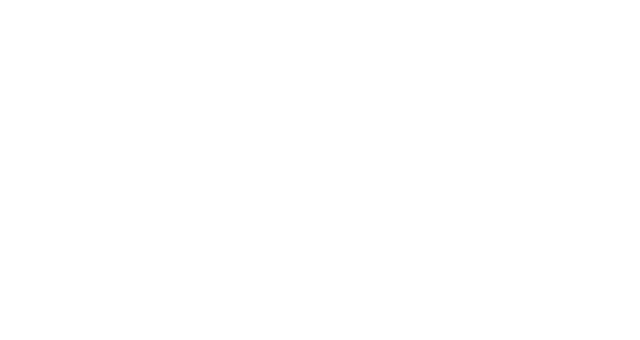
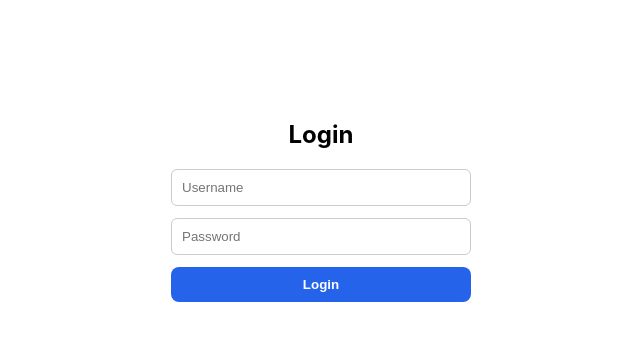
Before and after one commit to yatin94/genai-short-movie-fe, a React (Create React App) app: page /login in a window 1280 px wide. Before the commit this address had no page. Shown: the top 340 px of the page, without its empty margins (319-959 px from the left). Built offline with nearby package versions, Linux system fonts and the light colour scheme.

Commit message:
authentication

```diff
--- a/src/Admin.js
+++ b/src/Admin.js
@@ -1,8 +1,12 @@
 import React, { useState, useEffect } from "react";
 import { FaEye, FaSyncAlt } from "react-icons/fa";
 import AdminDrawer from "./AdminDrawer";
+import { useNavigate } from "react-router-dom";
+
 
 export default function Admin() {
+  const navigate = useNavigate(); // 👈 add this
+
   const [drawerOpen, setDrawerOpen] = useState(false);
   const [selectedRequests, setSelectedRequests] = useState([]);
   const [selectedUserId, setSelectedUserId] = useState("");
@@ -17,10 +21,30 @@
 
   // Refetch logic
   const fetchAdminData = () => {
+    const token = localStorage.getItem("token");
+    if (!token) {
+      // No token → go to login
+      localStorage.setItem("redirectAfterLogin", "/admin");
+      navigate("/login");
+      return;
+    }
+
+
     setLoading(true);
     setError("");
-    fetch("http://127.0.0.1:8000/admin")
+    fetch("http://127.0.0.1:8000/admin", {
+      headers: {
+        Authorization: `Bearer ${token}`,
+        "Content-Type": "application/json",
+      },})
       .then((res) => {
+        if (res.status === 401 || res.status === 403) {
+          // 👇 store current path and redirect to login
+          localStorage.setItem("redirectAfterLogin", "/admin");
+          navigate("/login");
+          throw new Error("Unauthenticated");
+        }
+
         if (!res.ok) throw new Error("Failed to fetch admin data");
         return res.json();
       })
--- a/src/App.js
+++ b/src/App.js
@@ -5,6 +5,7 @@
 import LogsPanel from "./logs_section";
 import RealTimeData from "./real_time_data";
 import Admin from "./Admin";
+import Login from "./Login";
 
 function MainApp() {
   const [userId, setUserId] = useState(null);
@@ -45,6 +46,8 @@
       <Routes>
         <Route path="/" element={<MainApp />} />
         <Route path="/admin" element={<Admin />} />
+        <Route path="/login" element={<Login />} />
+
       </Routes>
     </BrowserRouter>
   );
--- a/src/BgStatusDropdown.js
+++ b/src/BgStatusDropdown.js
@@ -1,15 +1,29 @@
 import React, { useEffect, useState } from "react";
+import { useNavigate } from "react-router-dom";
 
 export default function BgStatusDropdown({ userId, requestId }) {
+  const navigate = useNavigate(); // 👈 add this
+
   const [loading, setLoading] = useState(true);
   const [bgStatus, setBgStatus] = useState("");
   const [logs, setLogs] = useState([]);
   const [error, setError] = useState("");
 
   useEffect(() => {
+    const token = localStorage.getItem("token");
+    if (!token) {
+      // No token → go to login
+      localStorage.setItem("redirectAfterLogin", "/admin");
+      navigate("/login");
+      return;
+    }
     setLoading(true);
     setError("");
-    fetch(`http://127.0.0.1:8000/bgstatus/${userId}/${requestId}`)
+    fetch(`http://127.0.0.1:8000/bgstatus/${userId}/${requestId}`, {
+      headers: {
+        Authorization: `Bearer ${token}`,
+        "Content-Type": "application/json",
+      },})
       .then(res => {
         if (!res.ok) throw new Error("Failed to fetch BG status");
         return res.json();
--- /dev/null
+++ b/src/Login.js
@@ -0,0 +1,82 @@
+// Login.js
+import React, { useState } from "react";
+import { useNavigate } from "react-router-dom";
+
+export default function Login() {
+  const [username, setUsername] = useState("");
+  const [password, setPassword] = useState("");
+  const [error, setError] = useState("");
+  const navigate = useNavigate();
+
+  const handleLogin = async (e) => {
+    e.preventDefault();
+    setError("");
+
+    try {
+      const res = await fetch("http://127.0.0.1:8000/admin/login", {
+        method: "POST",
+        headers: { "Content-Type": "application/json" },
+        credentials: "include", // include cookies/session
+        body: JSON.stringify({ username, password }),
+      });
+
+      if (!res.ok) throw new Error("Invalid credentials");
+        const data = await res.json();
+    if (data.access_token) {
+        localStorage.setItem("token", data.access_token);
+        const redirectPath = localStorage.getItem("redirectAfterLogin") || "/admin";
+        localStorage.removeItem("redirectAfterLogin");
+        navigate(redirectPath);
+      } else {
+        throw new Error("No token received");
+      }
+
+
+      const redirectPath = localStorage.getItem("redirectAfterLogin") || "/admin";
+      localStorage.removeItem("redirectAfterLogin");
+      navigate(redirectPath);
+
+    } catch (err) {
+      setError(err.message);
+    }
+  };
+
+  return (
+    <div style={{ display: "flex", flexDirection: "column", alignItems: "center", marginTop: 100 }}>
+      <h2>Login</h2>
+      <form onSubmit={handleLogin} style={{ display: "flex", flexDirection: "column", width: 300, gap: 12 }}>
+        <input
+          type="text"
+          placeholder="Username"
+          value={username}
+          onChange={(e) => setUsername(e.target.value)}
+          required
+          style={{ padding: 10, borderRadius: 6, border: "1px solid #ccc" }}
+        />
+        <input
+          type="password"
+          placeholder="Password"
+          value={password}
+          onChange={(e) => setPassword(e.target.value)}
+          required
+          style={{ padding: 10, borderRadius: 6, border: "1px solid #ccc" }}
+        />
+        <button
+          type="submit"
+          style={{
+            background: "#2563eb",
+            color: "#fff",
+            border: "none",
+            padding: "10px 14px",
+            borderRadius: 8,
+            cursor: "pointer",
+            fontWeight: 600,
+          }}
+        >
+          Login
+        </button>
+        {error && <div style={{ color: "red", marginTop: 8 }}>{error}</div>}
+      </form>
+    </div>
+  );
+}
```
